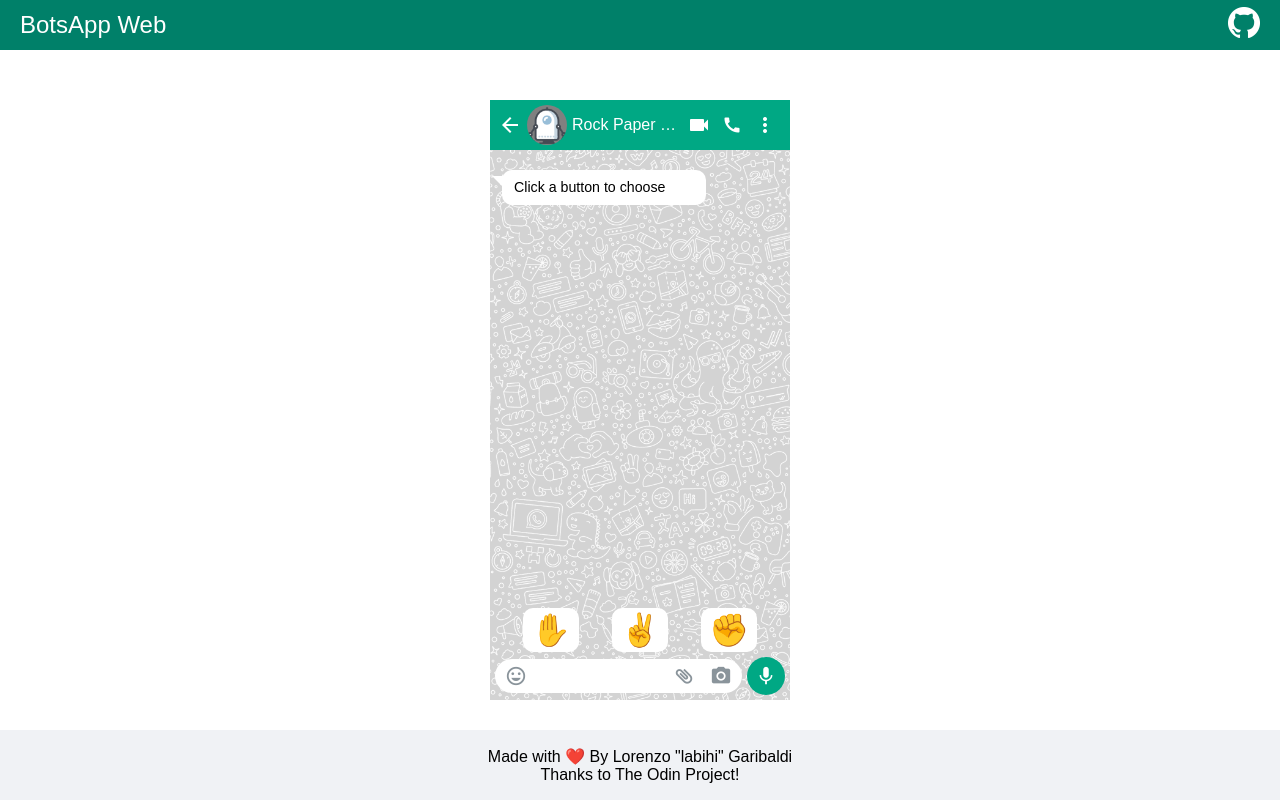
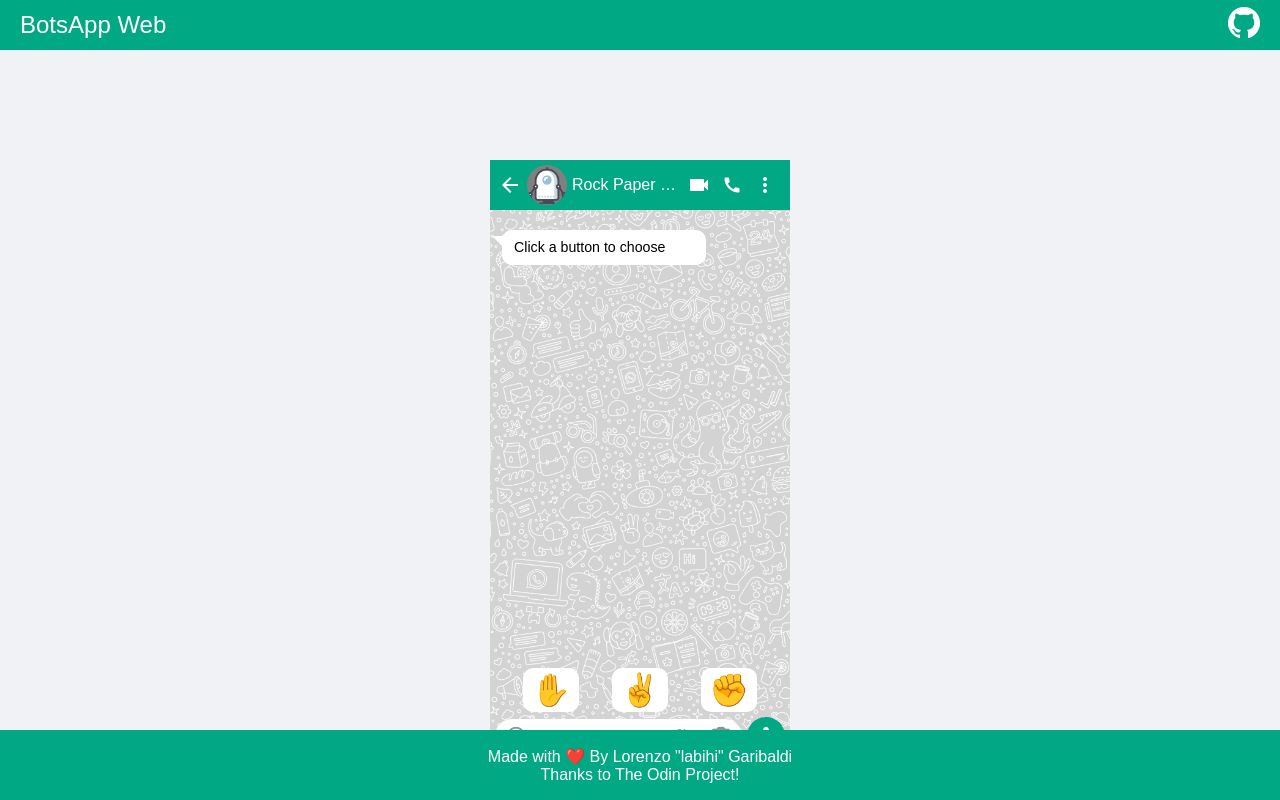
Before and after one commit to labihi/odin-rock-paper-scissors, a plain HTML site: page index.html in a window 1280 px wide. Drawn offline with Linux system fonts and the light colour scheme.

Commit message:
Updated styling

```diff
--- a/style.css
+++ b/style.css
@@ -9,14 +9,15 @@
     flex-direction: column;
     justify-content: center;
     align-items: center;
-    gap:50px
+    gap:50px;
+    background-color: #F0F2F5;
 }
 
 .header-bar{
     display: flex;
     height: 50px;
     align-items: center;
-    background-color: rgb(0, 128, 105);
+    background-color: rgb(0, 168, 132);
     width: 100%;
     justify-content: space-between;
 }
@@ -37,7 +38,8 @@
 .footer{
     position: fixed;
     bottom: 0;
-    background-color: #F0F2F5;
+    background-color: rgb(0, 168, 132);
+    color: white;
     width: 100%;
     height: 50px;
     display: flex;
@@ -51,6 +53,7 @@
 
 .container {
     display: flex;
+    margin-top: 60px;
     flex-direction: column;
     justify-content: space-between;
     height: 600px;
```
